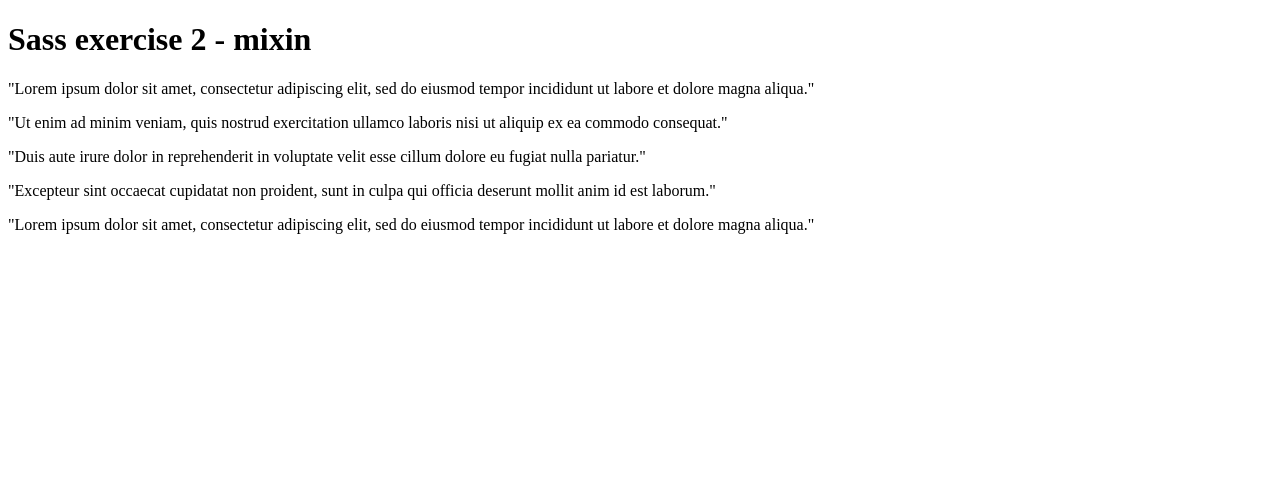
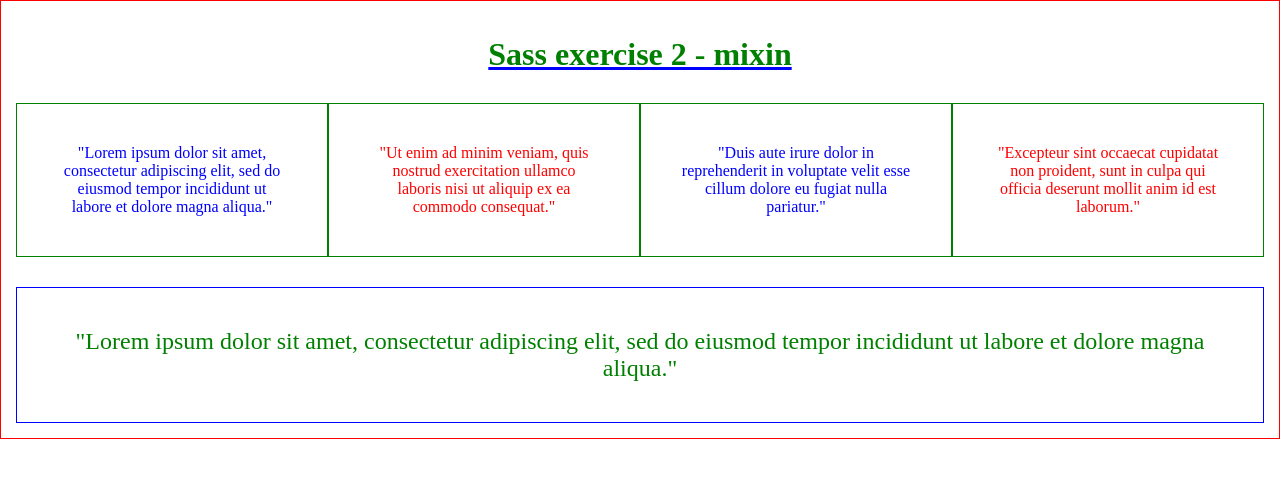
Before and after one commit to SandroGrimaldi/Esercizi-Sass, a plain HTML site: page sass_exercise_3-functions_modules/index.html in a window 1280 px wide. Drawn offline with nearby package versions, Linux system fonts and the light colour scheme; files that its build step writes are made by us from their sources.

Commit message:
exercise 3 done

```diff
--- a/sass_exercise_3-functions_modules/index.html
+++ b/sass_exercise_3-functions_modules/index.html
@@ -5,24 +5,24 @@
         <link rel="stylesheet" href="./style.css">
     </head>
     <body>
-        <div>
+        <div class="exercise">
             <h1>Sass exercise 2 - mixin</h1>
             <section>
-                <article>
+                <article class="article-card--blue">
                     <p>"Lorem ipsum dolor sit amet, consectetur adipiscing elit, sed do eiusmod tempor incididunt ut labore et dolore magna aliqua."</p>
                 </article>
-                <article>
+                <article class="article-card--red">
                     <p>"Ut enim ad minim veniam, quis nostrud exercitation ullamco laboris nisi ut aliquip ex ea commodo consequat."</p>
                 </article>
-                <article>
+                <article class="article-card--blue">
                     <p>"Duis aute irure dolor in reprehenderit in voluptate velit esse cillum dolore eu fugiat nulla pariatur."</p>
                 </article>
-                <article>
+                <article class="article-card--red">
                     <p>"Excepteur sint occaecat cupidatat non proident, sunt in culpa qui officia deserunt mollit anim id est laborum."</p>
                 </article>
             </section>
             <section>
-                <article>
+                <article class="article-card_footer">
                     <p>"Lorem ipsum dolor sit amet, consectetur adipiscing elit, sed do eiusmod tempor incididunt ut labore et dolore magna aliqua."</p>
                 </article>
             </section>
--- /dev/null
+++ b/sass_exercise_3-functions_modules/rem.scss
@@ -0,0 +1,4 @@
+@function rem($num){
+
+    @return calc($num / 16px) + "rem";
+}
--- a/sass_exercise_3-functions_modules/style.scss
+++ b/sass_exercise_3-functions_modules/style.scss
@@ -0,0 +1,52 @@
+@use "sass:color";
+@use "rem.scss" as r;
+
+* {
+    margin: 0;
+    padding: 0;
+    box-sizing: border-box;
+}
+
+$red:red;
+$blue:blue;
+$green:green;
+
+.exercise {
+    border: #{r.rem(1px)} solid $red;
+    padding: #{r.rem(15px)};
+    text-align: center;
+}
+
+section {
+    display: flex;
+    padding-top: #{r.rem(30px)};
+}
+
+h1{
+    color:$green;
+    text-decoration:underline;
+    text-decoration-color: $blue;
+    margin-top: #{r.rem(20px)};
+}
+
+@mixin article-card($color,$border-color,$font_size) {
+    color: $color;
+    border:#{r.rem(1px)} solid $border_color;
+    font-size: $font_size;
+    padding:#{r.rem(40px)};
+}
+
+.article-card--blue{
+    @include article-card($blue,$green,1rem);
+    width:25%;
+}
+
+.article-card--red{
+    @include article-card($red,$green,1rem);
+    width:25%;
+}
+
+.article-card_footer{
+    @include article-card($green,$blue, #{r.rem(24px)});
+    width:100%;
+}
```
Also changed, not shown: sass_exercise_3-functions_modules/style.css (added), 1 other file.
